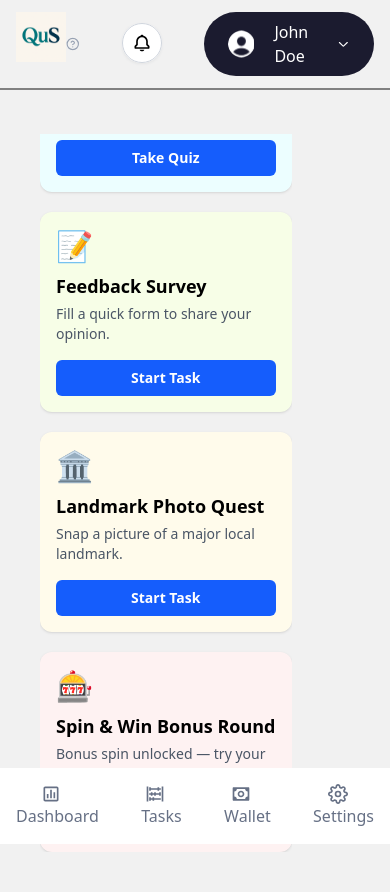
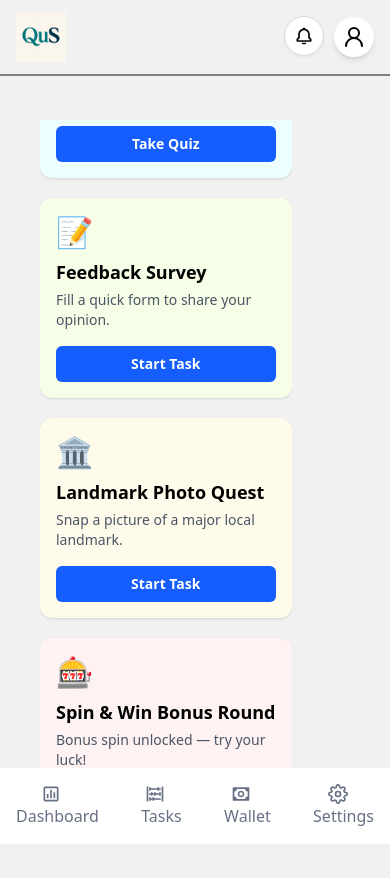
Before and after one commit to Frokesy/qus, a React (Vite) app: page /tasks in a window 390 px wide. Built offline with nearby package versions, Linux system fonts and the light colour scheme.

Commit message:
modified topbar for mobile

```diff
--- a/src/components/sections/dashboard/Topbar.tsx
+++ b/src/components/sections/dashboard/Topbar.tsx
@@ -7,6 +7,7 @@ import {
 } from "../../svgs/Icons";
 import UserDropdown from "../../dropdowns/UserDropdown";
 import NotificationDropdown from "../../dropdowns/NotificationDropdown";
+import { User2 } from "lucide-react";
 
 const Topbar = () => {
   const [showUserDropdown, setShowUserDropdown] = useState<boolean>(false);
@@ -15,9 +16,11 @@ const Topbar = () => {
   return (
     <div className="w-[100%] py-3 flex justify-between px-4 border-b-2 border-[#808080]">
       <img src="/assets/logo.png" alt="logo" className="w-[50px] h-[50px]" />
-      <div className="flex items-center space-x-10">
-        <HelpIcon />
-        <div className="relative">
+      <div className="flex items-center lg:space-x-10">
+        <div className="lg:block hidden">
+          <HelpIcon />
+        </div>
+        <div className="relative lg:block flex items-center space-x-2">
           <div
             className="cursor-pointer"
             onClick={() =>
@@ -27,9 +30,14 @@ const Topbar = () => {
             <NotificationIcon />
           </div>
 
-          {showNotificationDropdown && <NotificationDropdown />}
+          <div className="lg:block hidden">
+            {showNotificationDropdown && <NotificationDropdown />}
+          </div>
+          <div className="p-2 bg-[#fff] rounded-full lg:hidden shadow-md">
+            <User2 />
+          </div>
         </div>
-        <div className="relative">
+        <div className="hidden lg:block relative">
           <div
             onClick={() => setShowUserDropdown(!showUserDropdown)}
             className="flex items-center space-x-3 bg-[#1B1B2F] cursor-pointer text-[#fff] py-2 px-6 rounded-full"
```
